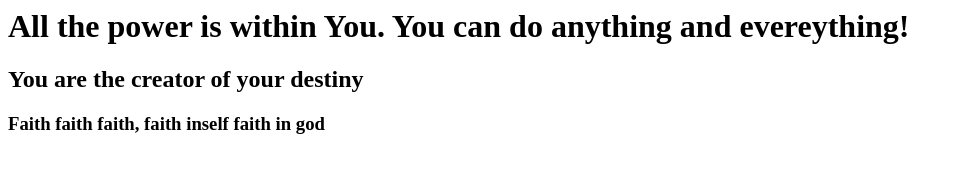
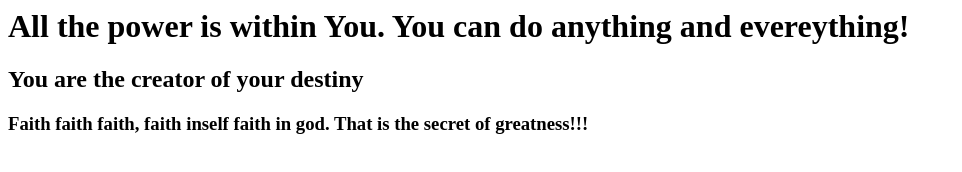
Before and after one commit to sampath-eee/firstgitrepo, a plain HTML site: page index.html in a window 1280 px wide. Shown: the whole page, without its empty margins (0-962 px from the left). Drawn offline with Linux system fonts and the light colour scheme.

Commit message:
Update index.html
11 commit

```diff
--- a/index.html
+++ b/index.html
@@ -2,6 +2,6 @@
 	<body>
 		<h1>All the power is within You. You can do anything and evereything!</h1>
 		<h2>You are the creator of your destiny</h2>
-		<h3>Faith faith faith, faith inself faith in god</h3>
+		<h3>Faith faith faith, faith inself faith in god. That is the secret of greatness!!!</h3>
 	</body>
 </html>
```
